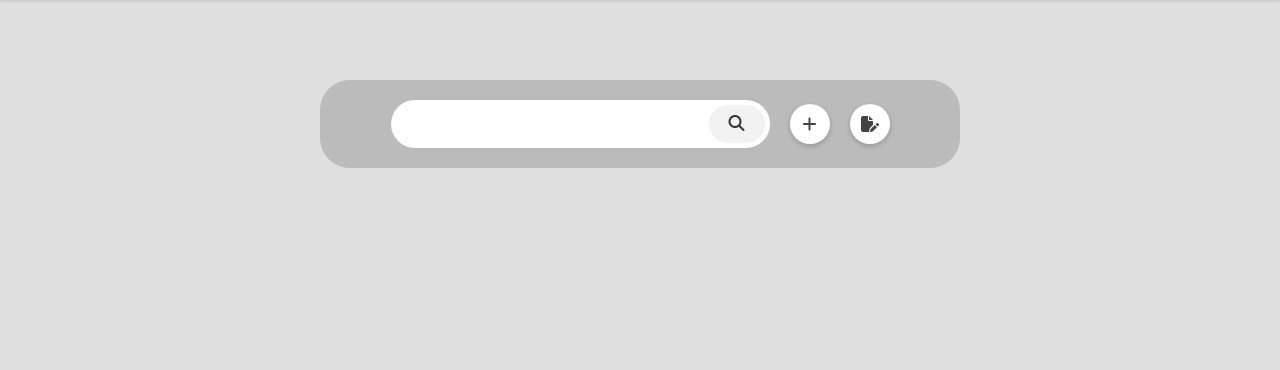
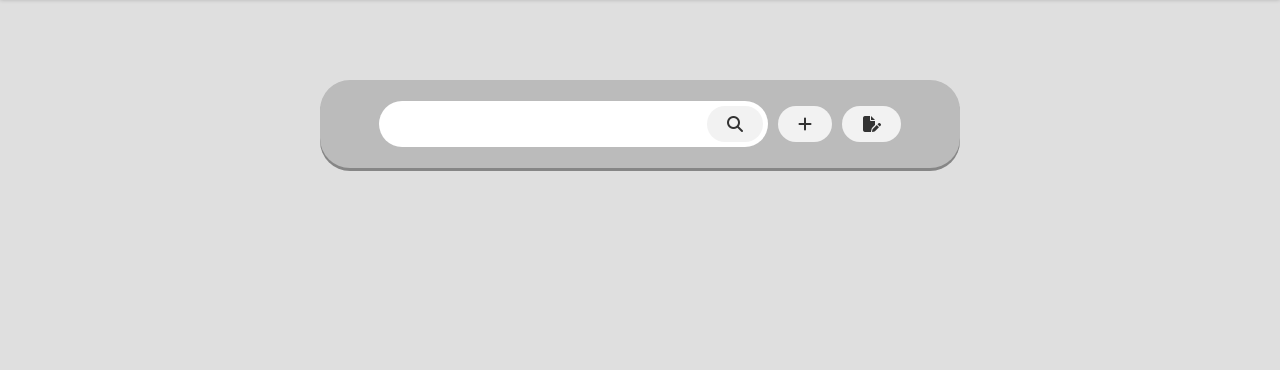
Before and after one commit to felipeversiane/myform-app, a Django app: template app/templates/app/pages/home.html in a window 1280 px wide. Shown: the part 80-450 px from the top of the page. Run offline with Django 4.2, Linux system fonts and the light colour scheme; the template is opened without the code that fills it, so the values that code supplies are empty.

Commit message:
:pencil:

```diff
--- a/app/templates/app/partials/search.html
+++ b/app/templates/app/partials/search.html
@@ -1,18 +1,10 @@
 <style>
-    .search{
-        background-color:#fff;
-        border-radius:20px;
-        width:79vw;
-        height:40rem;
-        margin-bottom:5rem;
-        margin-top:4rem;
-        max-width:100%;
-    }
     .header-search{
         border-radius:30px;
         width:100%;
         height:3rem;
         background-color:#bbb;
+        box-shadow: 0 3px 0px rgba(0,0,0,0.4);
         display:flex;
         align-items:center;
         justify-content:center;
@@ -54,23 +46,19 @@
         color: #fff;
         transition: all 250ms ease-in-out;
     }
-    .btn{
-        width: 40px;
-        height: 40px;
-        background-color:#fff;
-        box-shadow: 0 2px 5px rgba(0,0,0,0.2);
-        border-radius: 30px;
-        margin-left:20px;
-        display:flex;
+    .header-search a {
+        display: flex;
         align-items: center;
-        justify-content:center;
-
-    }
-
-    .header-search a {
+        justify-content: center;
         text-decoration: none;
         color: #444;
         cursor: pointer;
+        border-radius: 30px;
+        width: fit-content;
+        height: fit-content;
+        overflow: hidden;
+
+
     }
     .header-search a  :hover {
         color:#fff;
@@ -88,6 +76,54 @@
         background-color:rgb(300,300,300);
 
     }
+    .header-search button {
+        display: flex;
+        align-items: center;
+        justify-content: center;
+        text-decoration: none;
+        color: #444;
+        cursor: pointer;
+        border-radius: 30px;
+        width: fit-content;
+        height: fit-content;
+        overflow: hidden;
+        margin-left: 10px;
+        font-size: 16px;
+        padding: 10px 20px;
+        background-color: #f2f2f2;
+        color: #333;
+        border: none;
+    }
+    .header-search button:hover {
+        background-color: #333;
+        color: #fff;
+        transition: all 250ms ease-in-out;
+        box-shadow: 0 5px 5px rgba(0,0,0,0.2);
+    }
+    .header-search button {
+        display: flex;
+        align-items: center;
+        justify-content: center;
+        text-decoration: none;
+        color: #444;
+        cursor: pointer;
+        border-radius: 30px;
+        width: fit-content;
+        height: fit-content;
+        overflow: hidden;
+        margin-left: 10px;
+        font-size: 16px;
+        padding: 10px 20px;
+        background-color: #f2f2f2;
+        color: #333;
+        border: none;
+    }
+    .header-search button:hover {
+        background-color: #333;
+        color: #fff;
+        transition: all 250ms ease-in-out;
+        box-shadow: 0 5px 5px rgba(0,0,0,0.2);
+    }
 </style>
 
 <div class="container header-search">
@@ -95,16 +131,13 @@
         <input type="search" name="search" maxlength="50" size="30">
         <button><i class="fa-solid fa-magnifying-glass"></i></button>
     </div>
-    <a id="emoji-add" href="">
-        <div class="btn add">
+
+    <button id="emoji-add" href="">
             <i class="fa-solid fa-plus"></i>
-        </div>
-    </a>
+    </button>
 
-    <a id="emoji-edit"href="">
-        <div class="btn edit">
+    <button id="emoji-edit"href="">
             <i id="edited"class="fa-sharp fa-solid fa-file-pen"></i>
-        </div>
-    </a>
+    </button>
 
 </div>
```
